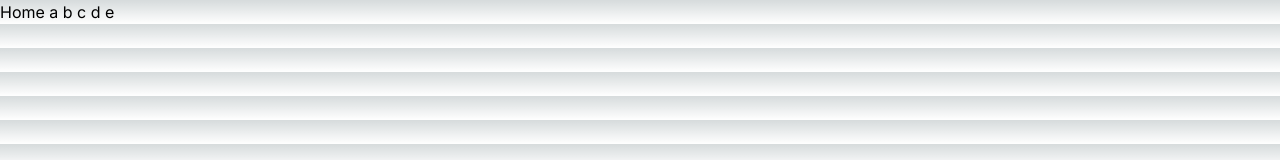
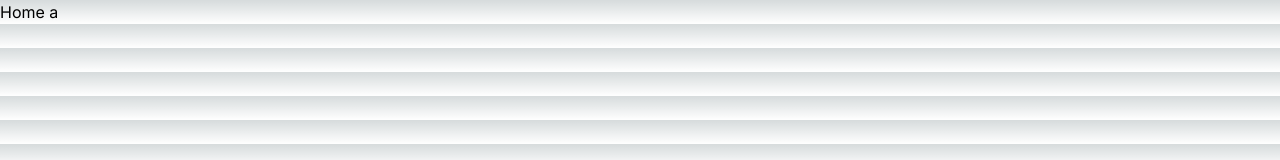
Before and after one commit to stat1202/yarn-nextjs-test, a Next.js app: page / in a window 1280 px wide. Shown: the top 160 px of the page. Built offline with nearby package versions, Linux system fonts and the light colour scheme.

Commit message:
Squash Test
* feat : b

* feat : c

```diff
--- a/src/app/page.tsx
+++ b/src/app/page.tsx
@@ -1,5 +1,5 @@
 import React from "react";
 
 export default function Home() {
-  return <div>Home a b c d e</div>;
+  return <div>Home a</div>;
 }
```
